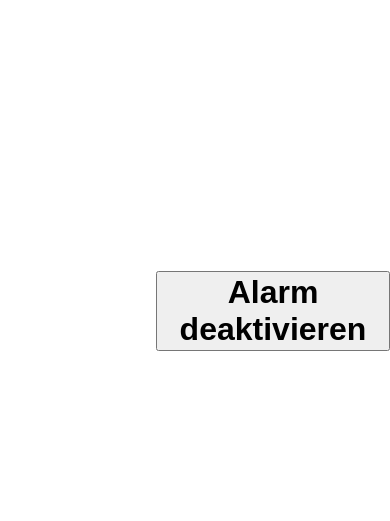
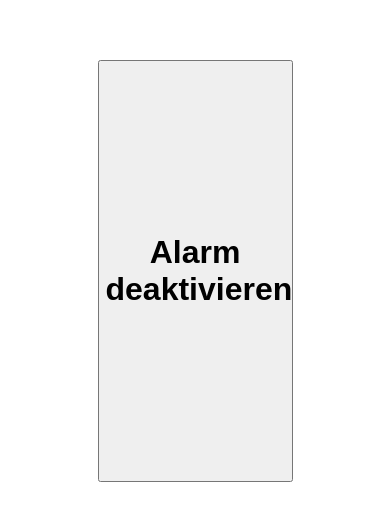
Before and after one commit to arminko82/Plabutschor, a website: page frontend/index.html in a window 390 px wide. Shown: the part 151-672 px from the top of the page. Drawn offline with Linux system fonts and the light colour scheme.

Commit message:
New css makes using the phone to quit the alert easier.

```diff
--- a/frontend/index.html
+++ b/frontend/index.html
@@ -9,8 +9,10 @@
             display: block;
             text-align: center;
             position: absolute;
-            top: 50%;
-            left: 40%;
+            top: 25%;
+            left: 25%;
+            width: 50%;
+            height: 50%;
             font-size: xx-large;
             font-weight: bold;
             margin: 0 auto;
```
